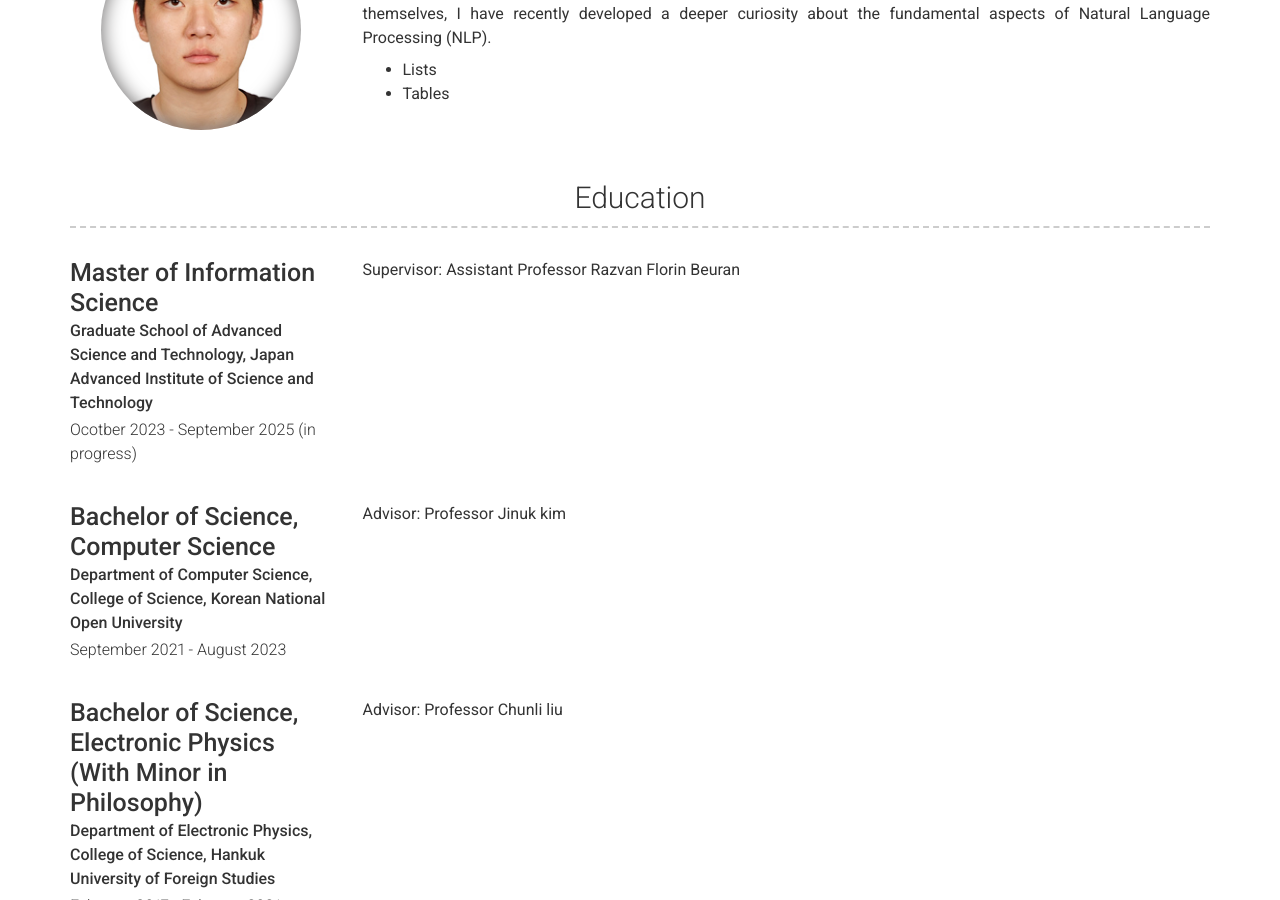
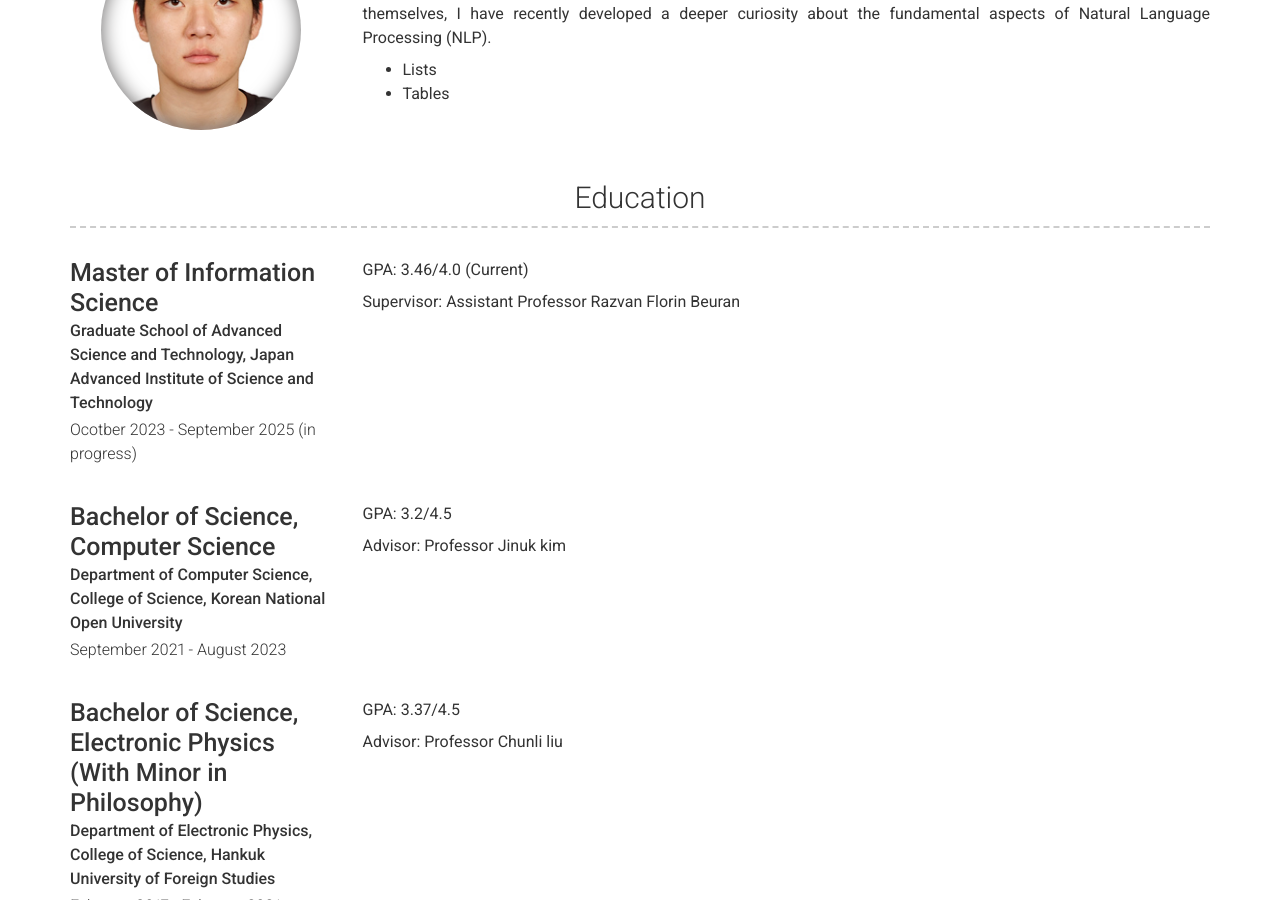
Before and after one commit to strike137/strike137.github.io, a Jekyll site: the page built from index.md, in a window 1280 px wide and 900 px high, scrolled down 399 px. Built offline with Jekyll 4.4.1, drawn with Linux system fonts in a browser that asks for light colours; nearby versions of some CDN libraries.

Commit message:
Update _config.yml

```diff
--- a/_config.yml
+++ b/_config.yml
@@ -48,6 +48,8 @@ content:
         sub_title: Graduate School of Advanced Science and Technology, Japan Advanced Institute of Science and Technology
         caption: Ocotber 2023 - September 2025 (in progress)
         description: |
+          GPA: 3.46/4.0 (Current)
+
           Supervisor: Assistant Professor Razvan Florin Beuran
 
       - layout: top-left
@@ -55,6 +57,8 @@ content:
         sub_title: Department of Computer Science, College of Science, Korean National Open University
         caption: September 2021 - August 2023
         description: |
+          GPA: 3.2/4.5
+
           Advisor: Professor Jinuk kim
 
       - layout: top-left
@@ -62,7 +66,11 @@ content:
         sub_title: Department of Electronic Physics, College of Science, Hankuk University of Foreign Studies
         caption: February 2017 - February 2021
         description: |
+          GPA: 3.37/4.5
+
           Advisor: Professor Chunli liu
+
+
 
 
   - title: Projects # Title for the section
```
